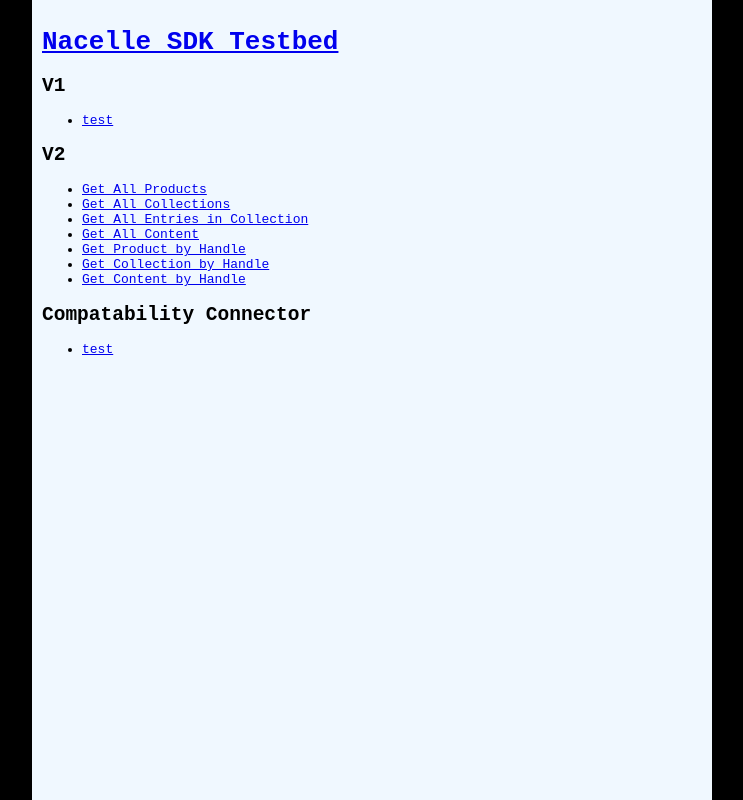
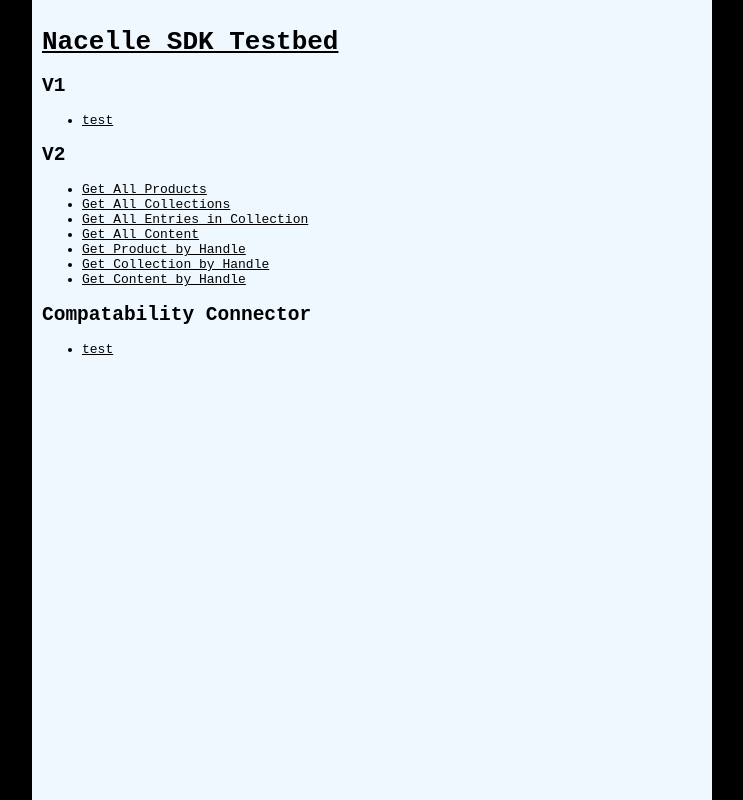
Before and after one commit to ngafar/nacelle-sdk-testbed, a React (Create React App) app: page / in a window 1280 px wide. Shown: the whole page, without its empty margins (268-1011 px from the left). Built offline with nearby package versions, Linux system fonts and the light colour scheme.

Commit message:
added background to json pre

```diff
--- a/src/styles.css
+++ b/src/styles.css
@@ -15,6 +15,9 @@
   padding: 10px;
 }
 
+a {
+  color: #000;
+}
 
 section {
   display: flex;
@@ -41,7 +44,7 @@
 }
 
 button:hover {
-  background-color: #a0a5a9;
+  background-color: #e3eaef;
   color: black;
   transition: 0.5s;
   cursor: pointer
@@ -49,4 +52,6 @@
 
 pre {
   overflow: scroll;
+  background-color: #e3eaef;
+  padding: 10px;
 }
```
